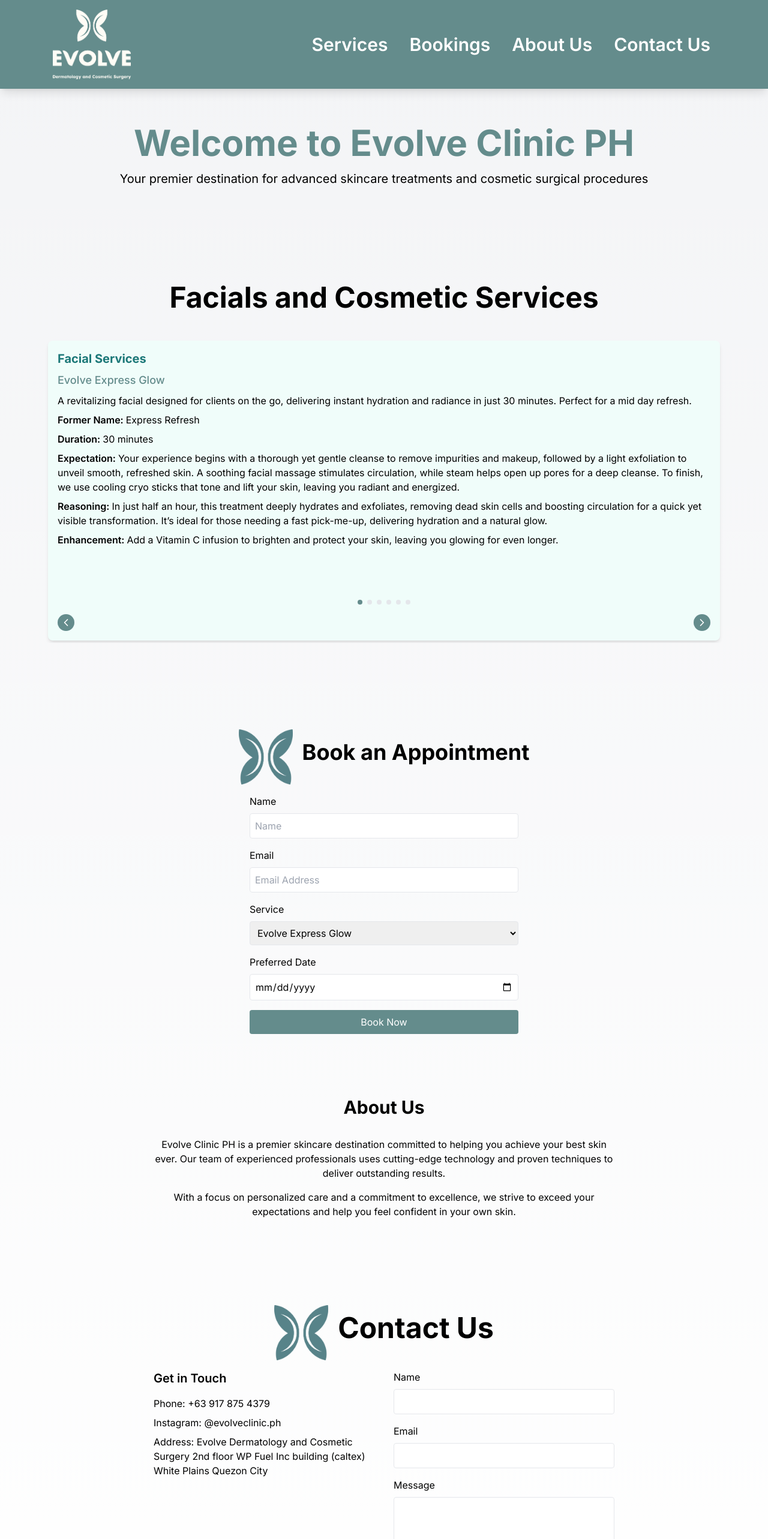
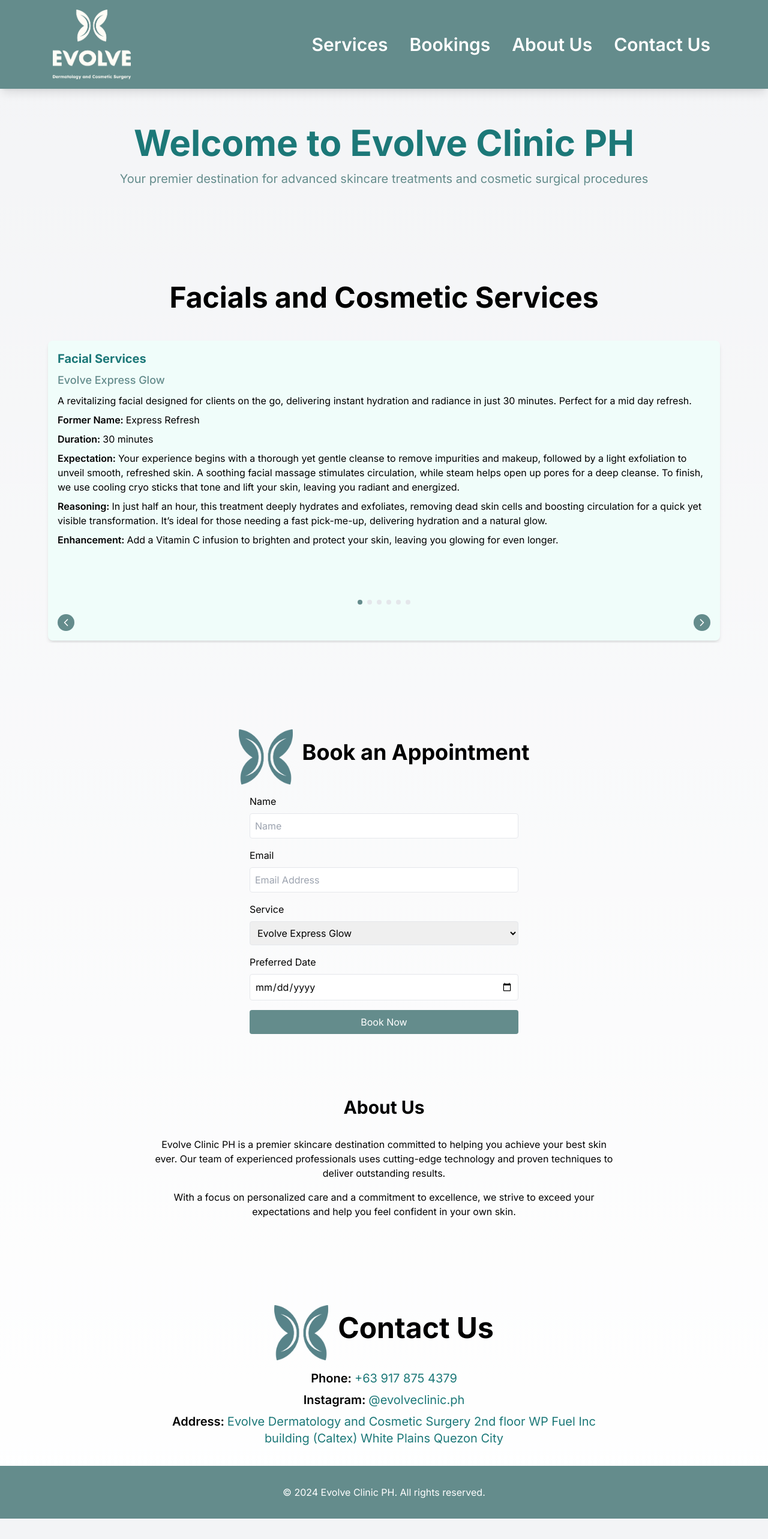
Before and after one commit to Revkxd/EvolveClinicPH, a Next.js app in the folder evolveclinicph/: page / in a window 1280 px wide. Shown: the top 2566 px of the page at 60% size. After the commit the page ends 2532 px from the top, so only its background shows below. Built offline with nearby package versions, Linux system fonts and the light colour scheme.

Commit message:
Formating of contact, Welcome text color

```diff
--- a/evolveclinicph/src/app/components/homepage/ContactComponent.tsx
+++ b/evolveclinicph/src/app/components/homepage/ContactComponent.tsx
@@ -6,13 +6,23 @@
     <section id="contact" className="px-4 py-6 pt-16">
       <FormHeader isHomePage={isHomePage} header="Contact Us" headerTextStyle="text-5xl" />
       <div className="max-w-3xl mx-auto">
-        <div className="grid md:grid-cols-2 gap-8">
-          <div>
-            <h3 className="text-xl font-semibold mb-4">Get in Touch</h3>
-            <p className="mb-2">Phone: +63 917 875 4379</p>
-            <p className="mb-2">Instagram: @evolveclinic.ph</p>
-            <p className="mb-2">Address: Evolve Dermatology and Cosmetic Surgery 2nd floor WP Fuel Inc building (caltex) White Plains Quezon City</p>
+        <div className={isHomePage ? "" : "grid md:grid-cols-2 gap-8"}>
+          <div className="text-center">
+            <p className="text-xl mb-2">
+              <span className="font-semibold">Phone: </span>
+              <span className="text-turq-shaded">+63 917 875 4379</span>
+            </p>
+            <p className="text-xl mb-2">
+              <span className="font-semibold">Instagram: </span>
+              <span className="text-turq-shaded">@evolveclinic.ph</span>
+            </p>
+            <p className="text-xl mb-2">
+              <span className="font-semibold">Address: </span>
+              <span className="text-turq-shaded">Evolve Dermatology and Cosmetic Surgery 2nd floor WP Fuel Inc building (Caltex) White Plains Quezon City</span>
+            </p>
           </div>
+          {
+            isHomePage ? '' :
             <form>
               <div className="mb-4">
                 <label htmlFor="name" className="block mb-2">Name</label>
@@ -28,6 +38,7 @@
               </div>
               <button type="submit" className="w-full bg-turq text-white p-2 rounded hover:bg-turq-shaded transition duration-300">Send Message</button>
             </form>
+          }
         </div>
       </div>
     </section>
--- a/evolveclinicph/src/app/components/homepage/WelcomeComponent.tsx
+++ b/evolveclinicph/src/app/components/homepage/WelcomeComponent.tsx
@@ -1,8 +1,8 @@
 export default function WelcomeComponent() {
   return (
     <section id="welcome" className="py-20 text-center">
-      <h1 className="text-6xl font-bold mb-4 text-turq">Welcome to Evolve Clinic PH</h1>
-      <p className="text-xl">Your premier destination for advanced skincare treatments and cosmetic surgical procedures</p>
+      <h1 className="text-6xl font-bold mb-4 text-turq-shaded">Welcome to Evolve Clinic PH</h1>
+      <p className="text-xl text-turq">Your premier destination for advanced skincare treatments and cosmetic surgical procedures</p>
     </section>
   )
 }
```
Lines whose indentation alone changed are shown as unchanged.
